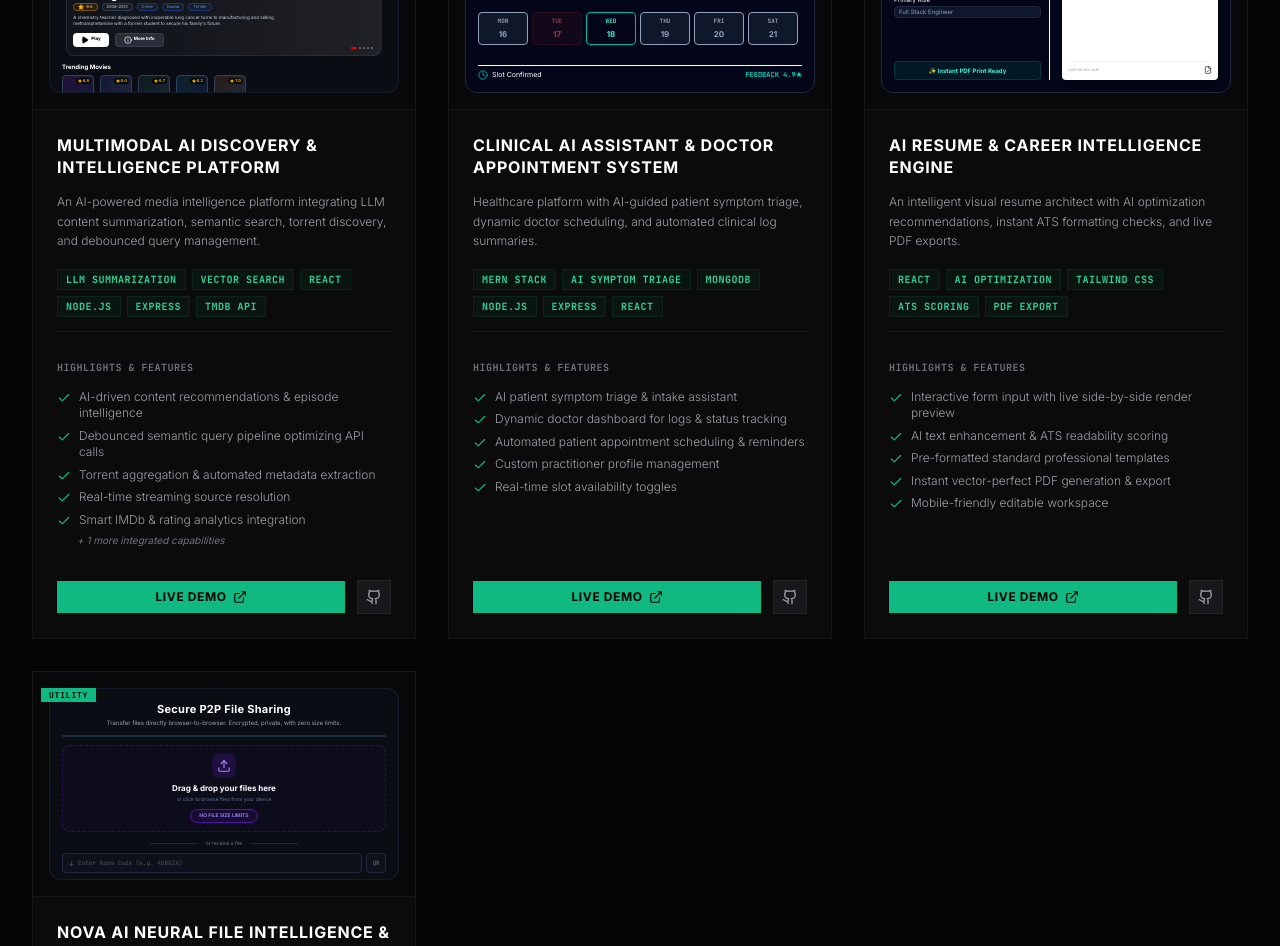
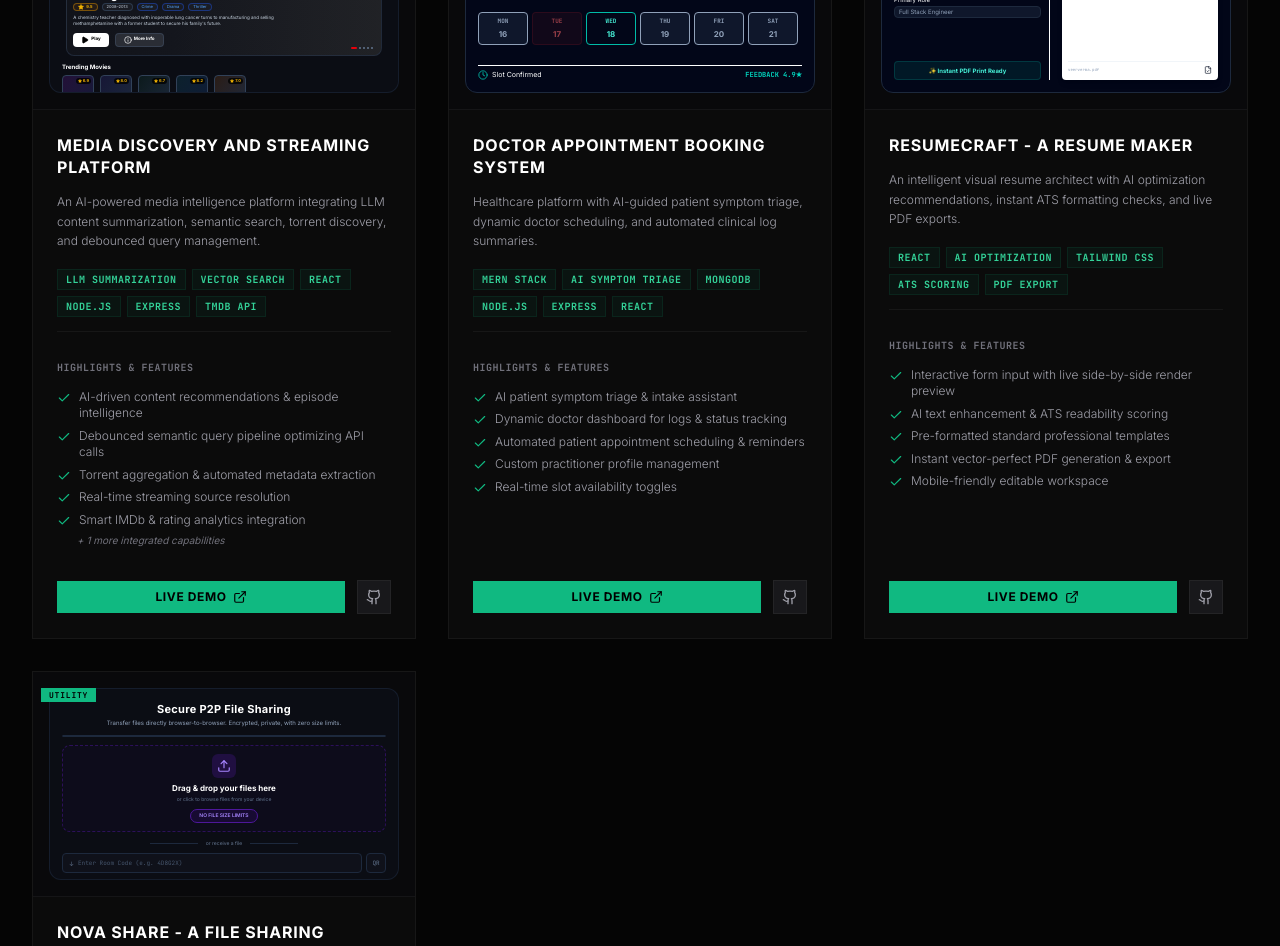
Before and after one commit to veerverma828/veerverma828.github.io, a React (Vite) app: page / in a window 1280 px wide. Shown: the part 5100-6046 px from the top of the page. Built offline with nearby package versions, Linux system fonts and the light colour scheme.

Commit message:
Rename projects to cleaner titles
Co-Authored-By: Claude Sonnet 5.5 <noreply@anthropic.com>
Claude-Session: https://claude.ai/code/session_014CxrKPGasdWsy92fJ8aJKD

```diff
--- a/src/data.ts
+++ b/src/data.ts
@@ -295,7 +295,7 @@ export const skills: Skill[] = [
 export const projects: Project[] = [
   {
     id: 'media-streamer',
-    title: 'Multimodal AI Discovery & Intelligence Platform',
+    title: 'Media Discovery and Streaming Platform',
     category: 'AI Systems',
     description: 'An AI-powered media intelligence platform integrating LLM content summarization, semantic search, torrent discovery, and debounced query management.',
     liveUrl: 'https://torrent-gamma.vercel.app',
@@ -313,7 +313,7 @@ export const projects: Project[] = [
   },
   {
     id: 'doc-booking',
-    title: 'Clinical AI Assistant & Doctor Appointment System',
+    title: 'Doctor Appointment Booking System',
     category: 'AI Systems',
     description: 'Healthcare platform with AI-guided patient symptom triage, dynamic doctor scheduling, and automated clinical log summaries.',
     liveUrl: 'https://myproject-sljk.onrender.com',
@@ -330,7 +330,7 @@ export const projects: Project[] = [
   },
   {
     id: 'resume-maker',
-    title: 'AI Resume & Career Intelligence Engine',
+    title: 'ResumeCraft - A Resume Maker',
     category: 'AI Systems',
     description: 'An intelligent visual resume architect with AI optimization recommendations, instant ATS formatting checks, and live PDF exports.',
     liveUrl: 'https://veerverma828.github.io/Resume-Maker/',
@@ -347,7 +347,7 @@ export const projects: Project[] = [
   },
   {
     id: 'nova-share',
-    title: 'Nova AI Neural File Intelligence & Sharing Platform',
+    title: 'Nova Share - A File Sharing Platform',
     category: 'Utility',
     description: 'A peer-to-peer file transfer system featuring automated AI file content classification, instant document summaries, and secure links.',
     liveUrl: 'https://veerverma828.github.io/novashare/',
```
